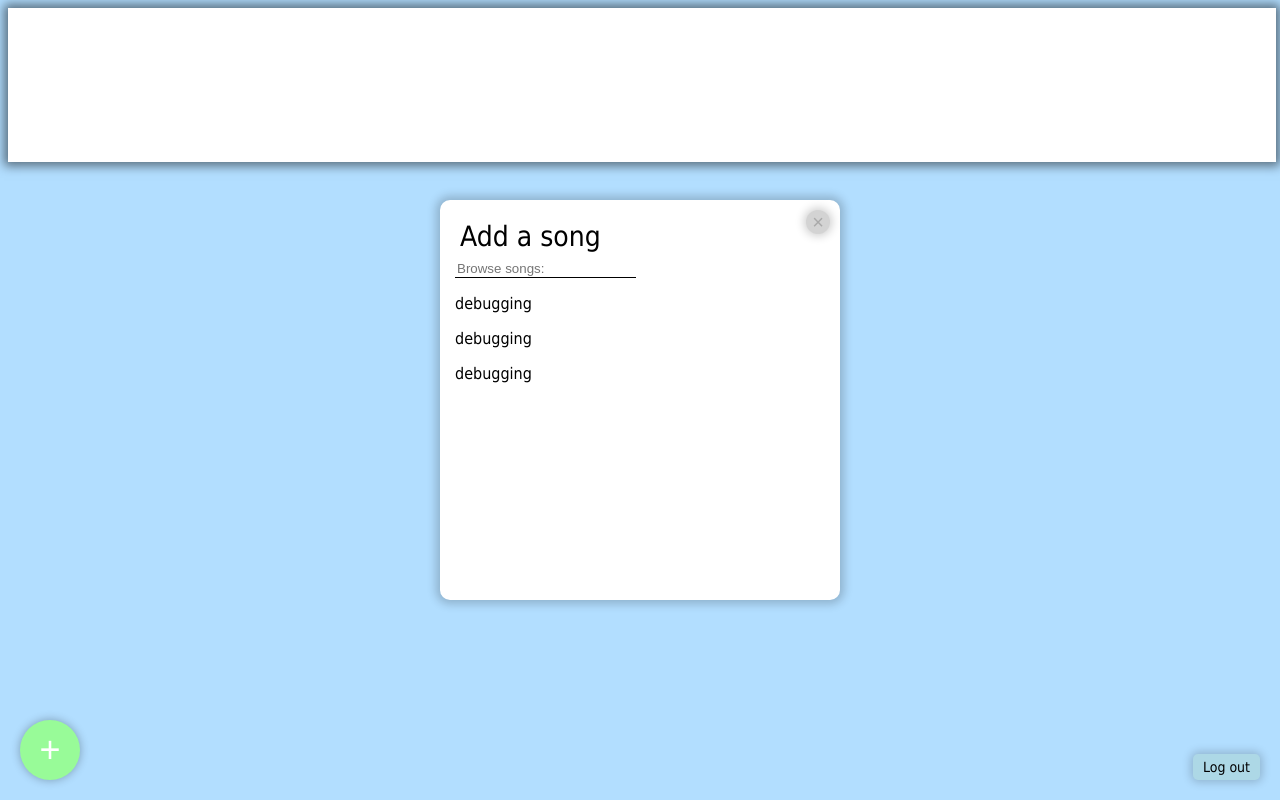
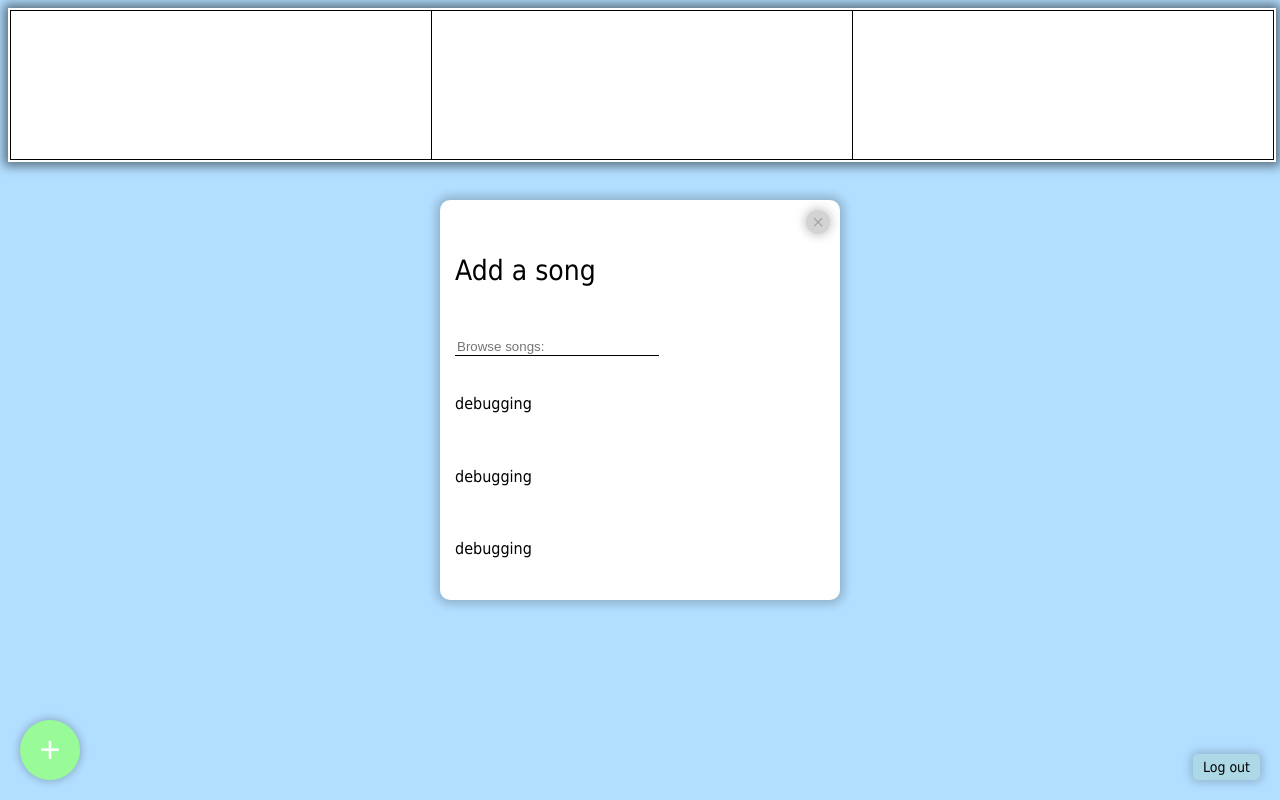
Before and after one commit to moos4/spinning-site, a Flask app: page /editlesson in a window 1280 px wide, after a click that opens the changed part. Run offline with Flask 3, Linux system fonts and the light colour scheme; the visitor is signed in with stand-in values (Sample User, id 1).

Commit message:
song search dropdown

```diff
--- a/static/editlesson.css
+++ b/static/editlesson.css
@@ -1,3 +1,7 @@
+body {
+    background-color: rgba(0, 146, 255, 0.3);
+    font-family: tahoma;
+}
 div.infobeam {
     background-color: white;
     width: 100%;
@@ -5,22 +9,18 @@
     box-shadow: 0 0 10px 4px rgba(0, 0, 0, 0.5);
     padding: 2px;
 }
-body {
-    background-color: rgba(0, 146, 255, 0.3);
-    font-family: tahoma;
+table.infotable {
+    width: 100%;
+    height: 100%;
+    margin: 0;
+    table-layout: fixed; /* 💡 This is essential */
+    border-collapse: collapse;
 }
-table.infotable, td.infocell {
-    border: none;
-}
-.infocell {
-    width: 33%;
+td.infocell {
     height: 100%;
-    padding: 0px;
-}
-.infotable {
-    height: 100%;
-    width: 100%;
-    margin: 0px;
+    padding: 0;
+    border: 1px solid black;
+    width: 1%;
 }
 .plus_song {
     position: fixed;
@@ -57,6 +57,8 @@
     padding: 15px;
     position: fixed;
     top: 50%;
+    display: grid;
+    align-items: center;
     left: 50%;
     transform: translate(-50%, -50%);
     box-shadow: 0 0 10px 4px rgba(0, 0, 0, 0.2);
@@ -65,7 +67,6 @@
     font-family: tahoma;
     font-size: 175%;
     font-weight: blold;
-    margin: 5px 5px 5px 5px;
 }
 .cancelgui {
     position: absolute;
@@ -92,6 +93,7 @@
     border-bottom: 1px solid black !important;
     border: none;
     outline: none;
+    width: 200px;
 }
 .logoutbutton {
     position: absolute;
@@ -126,3 +128,27 @@
     text-decoration: none;
     color: black;
 }
+.songsearch {
+  position: relative;
+  display: inline-block;
+}
+.songdropdown {
+  display: none;
+  position: absolute;
+  background-color: white;
+  width: 200px;
+  box-shadow: 0 0 4px 2px rgba(0, 0, 0, 0.2);
+  z-index: 1;
+  max-height: 300px;
+  font-size: 75%;
+   overflow-y: scroll;
+}
+.songdropdown a {
+  color: black;
+  padding: 5px 16px;
+  text-decoration: none;
+  display: block;
+}
+.show {display: block;}
+
+.songdropdown a:hover { background-color: #f6f6f6;}
--- a/static/editlesson.js
+++ b/static/editlesson.js
@@ -1,2 +1,21 @@
 function openaddsong_gui() { document.getElementById("addsong_gui").style.visibility = "visible"; }
 function closeaddsong_gui() { document.getElementById("addsong_gui").style.visibility = "hidden"; }
+
+function showlist() {
+  document.getElementById("songdropdown").classList.toggle("show");
+}
+
+function filterFunction() {
+  const input = document.getElementById("searchsonginput");
+  const filter = input.value.toUpperCase();
+  const div = document.getElementById("songdropdown");
+  const a = div.getElementsByTagName("a");
+  for (let i = 0; i < a.length; i++) {
+    txtValue = a[i].textContent || a[i].innerText;
+    if (txtValue.toUpperCase().indexOf(filter) > -1) {
+      a[i].style.display = "";
+    } else {
+      a[i].style.display = "none";
+    }
+  }
+}
--- a/templates/editlesson.html
+++ b/templates/editlesson.html
@@ -23,11 +23,15 @@
 
 <div Id="addsong_gui"class="addsong_gui">
 <p class="addsong_guititle">Add a song</p> <button onclick="closeaddsong_gui()" class="cancelgui">&times;</button>
-<input class="searchsonginput" placeholder="Browse songs:">
+<div class="songsearch">
+    <input class="searchsonginput" placeholder="Browse songs:" id="searchsonginput" onkeyup="filterFunction()" onfocus="showlist(this)">
+    <div class="songdropdown" id="songdropdown">
+        <a href="doesnt matter">Buddy Holly</a>
+    </div>
+</div>
 <p class="song_info_p" id="bmp">debugging</p>
 <p class="song_info_p" id="energy">debugging</p>
 <p class="song_info_p" id="duration">debugging</p>
-
 
 </div>
 
```
